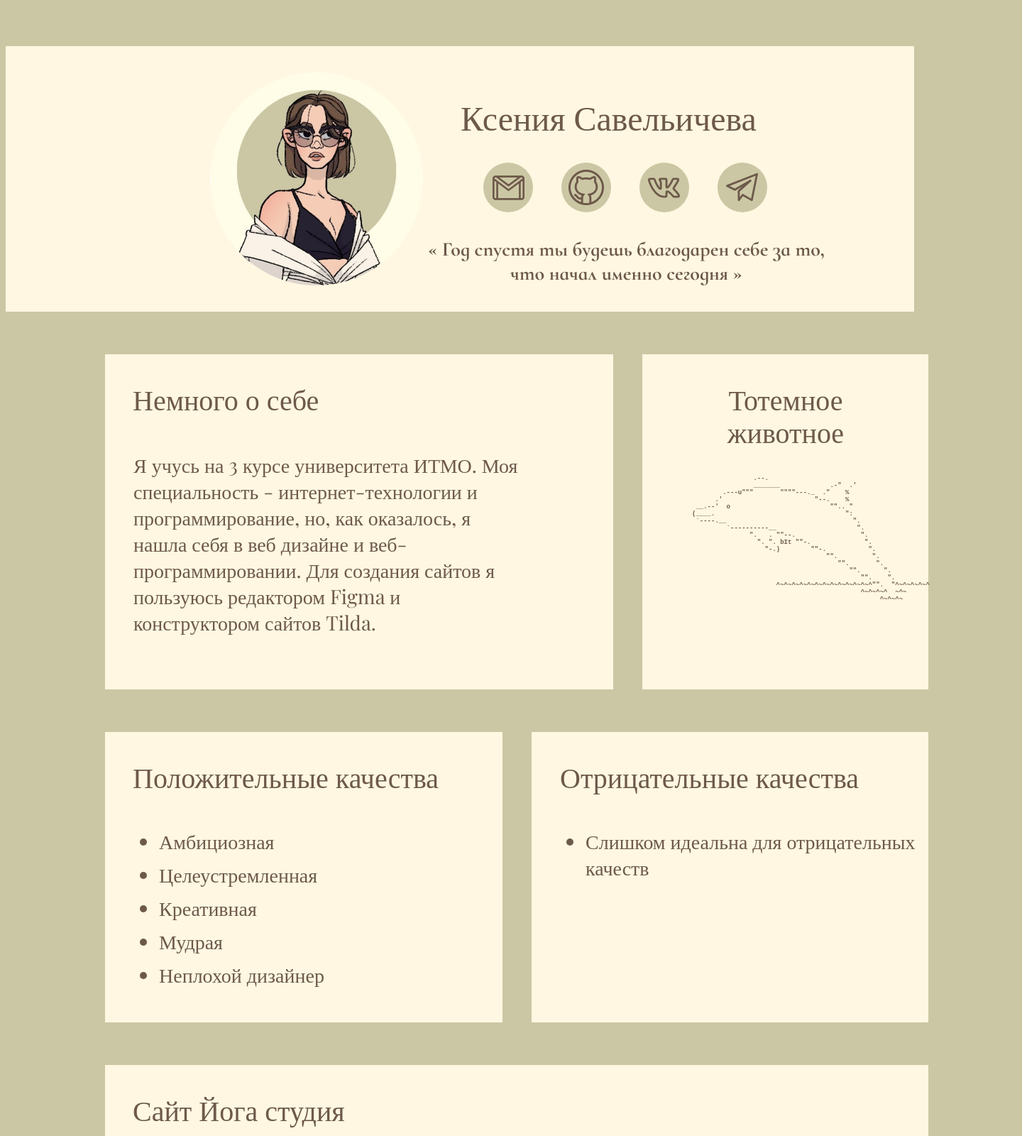
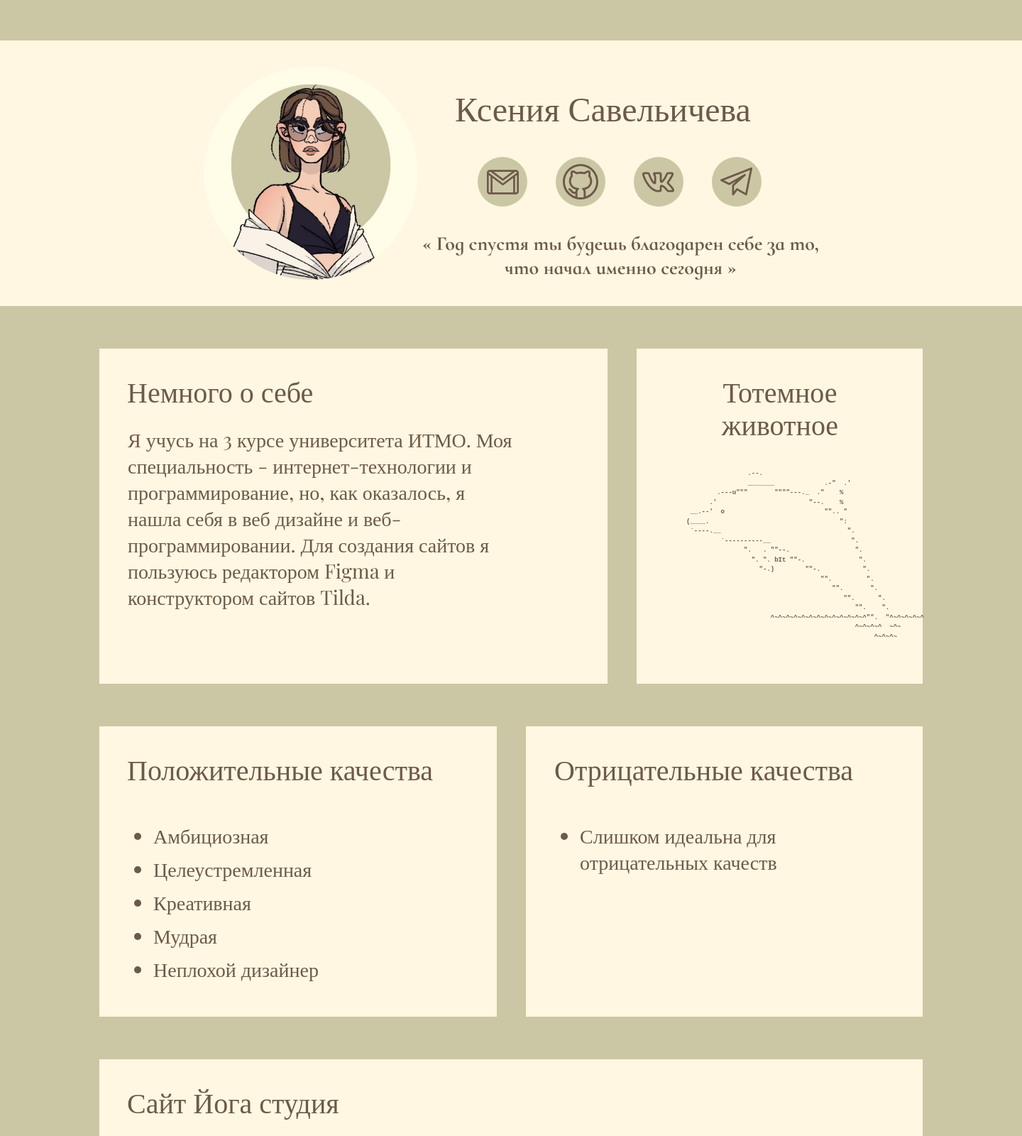
Before and after one commit to XeniaSv/Web-Lab-1, a plain HTML site: page index.html in a window 1280 px wide. Shown: the top 1600 px of the page at 71% size, 1440 px wide, since content can reach past the window. Drawn offline with nearby package versions, Linux system fonts and the light colour scheme; a web font is replaced by a local one.

Commit message:
Correct paddings

```diff
--- a/css/style.css
+++ b/css/style.css
@@ -1,9 +1,72 @@
 @import url('https://fonts.googleapis.com/css2?family=Alice&family=Cormorant+Infant:wght@700&family=Playfair+Display&display=swap');
 
+/* Указываем box sizing */
+*,
+*::before,
+*::after {
+  box-sizing: border-box;
+}
+
+/* Убираем внешние отступы */
+body,
+h1,
+h2,
+h3,
+h4,
+p,
+figure,
+figcaption,
+blockquote,
+dl,
+dd {
+  margin: 0;
+}
+
+/* Выставляем основные настройки по-умолчанию для body */
+body {
+  min-height: 100vh;
+  scroll-behavior: smooth;
+  text-rendering: optimizeSpeed;
+  line-height: 1.5;
+}
+
+/* Элементы a, у которых нет класса, сбрасываем до дефолтных стилей */
+a:not([class]) {
+  text-decoration-skip-ink: auto;
+}
+
+/* Упрощаем работу с изображениями */
+img {
+  max-width: 100%;
+  display: block;
+}
+
+/* Указываем понятную периодичность в потоке данных у article*/
+article > * + * {
+  margin-top: 1em;
+}
+
+/* Наследуем шрифты для инпутов и кнопок */
+input,
+button,
+textarea,
+select {
+  font: inherit;
+}
+
+/* Удаляем все анимации и переходы для людей, которые предпочитай их не использовать */
+@media (prefers-reduced-motion: reduce) {
+  * {
+    animation-duration: 0.01ms !important;
+    animation-iteration-count: 1 !important;
+    transition-duration: 0.01ms !important;
+    scroll-behavior: auto !important;
+  }
+}
 
 body {
     position: relative;
-    width: 100%;
+    width: 1440px;
     height: 2672px;
 
     background-color: #CBC7A4;
@@ -11,7 +74,7 @@ body {
 
 header {
     position: absolute;
-    width: 100%;
+    width: 1440px;
     height: 414px;
     left: 0px;
     top: 37px;
@@ -19,7 +82,7 @@ header {
 
 .headerSection {
     position: absolute;
-    width: 100%;
+    width: 1440px;
     height: 374px;
     left: 0px;
     top: 20px;
@@ -40,7 +103,7 @@ header {
     width: 467px;
     height: 55px;
     left: 641px;
-    top: 35px;
+    top: 70px;
 
     font-family: 'Alice', serif;
     font-style: normal;
@@ -126,7 +189,7 @@ main{
     width: 392px;
     height: 46px;
     left: 39px;
-    top: 10px;
+    top: 40px;
 
     font-family: 'Alice', serif;
     font-style: normal;
@@ -168,7 +231,7 @@ main{
     width: 226px;
     height: 106px;
     left: 89px;
-    top: 10px;
+    top: 40px;
 
     font-family: 'Alice', serif;
     font-style: normal;
@@ -209,7 +272,7 @@ main{
     width: 497px;
     height: 46px;
     left: 39px;
-    top: 10px;
+    top: 40px;
 
     font-family: 'Alice', serif;
     font-style: normal;
@@ -243,7 +306,7 @@ main{
     width: 495px;
     height: 46px;
     left: 40px;
-    top: 10px;
+    top: 40px;
 
     font-family: 'Alice', serif;
     font-style: normal;
@@ -289,7 +352,7 @@ li {
     width: 497px;
     height: 49.25px;
     left: 39px;
-    top: 10px;
+    top: 40px;
 
     font-family: 'Alice', serif;
     font-style: normal;
@@ -323,7 +386,7 @@ li {
     width: 497px;
     height: 49.25px;
     left: 39px;
-    top: 10px;
+    top: 40px;
 
     font-family: 'Alice', serif;
     font-style: normal;
@@ -345,7 +408,7 @@ li {
 
 footer{
     position: absolute;
-    width: 100%;
+    width: 1440px;
     height: 98px;
     left: 0px;
     top: 2672px;
@@ -358,7 +421,7 @@ footer{
     width: 286px;
     height: 27px;
     left: 577px;
-    top: 10px;
+    top: 40px;
 
     font-family: 'Alice', serif;
     font-style: normal;
```
